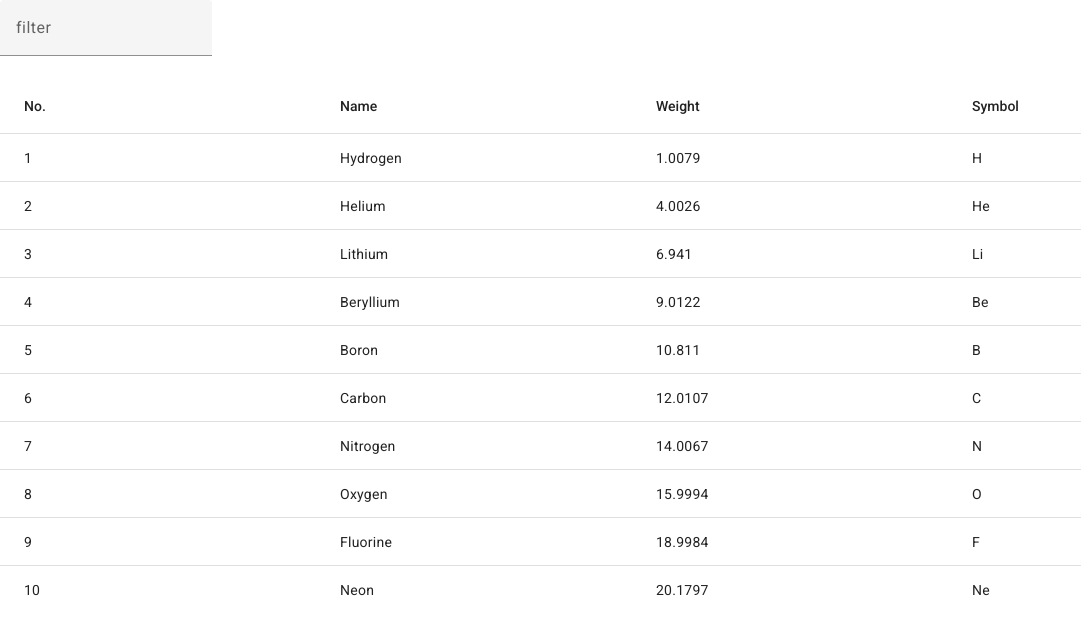
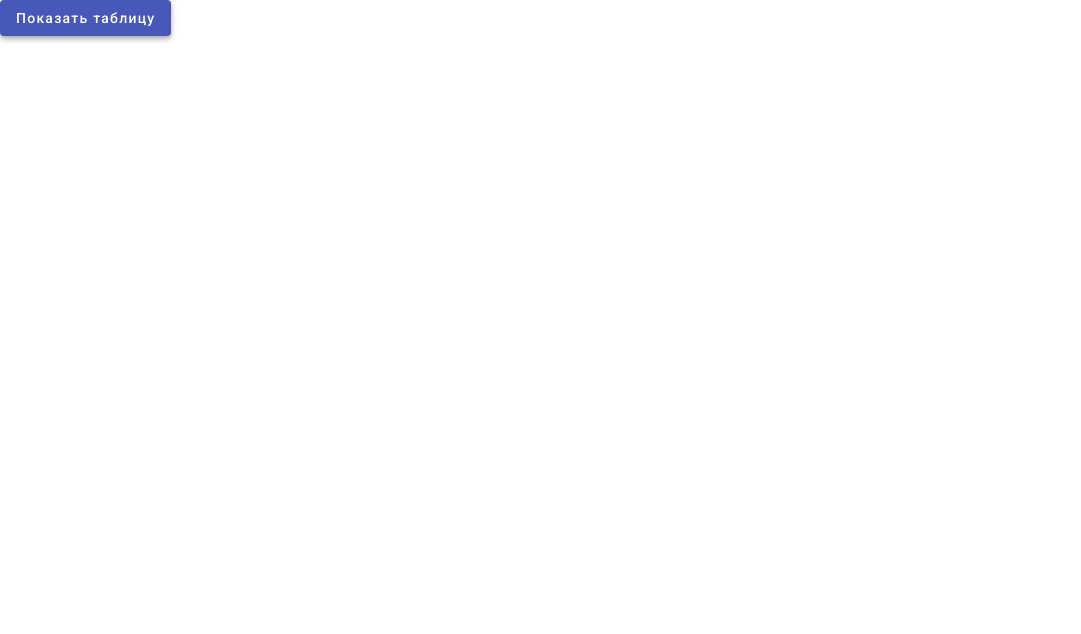
Before and after one commit to Angulator3000/wb-2, an Angular app in the folder WB-test2/: page / in a window 1280 px wide. Shown: the top 634 px of the page, without its empty margins (0-1081 px from the left). Built offline with nearby package versions, Linux system fonts and the light colour scheme.

Commit message:
Добавлена кнопка показать таблицу

```diff
--- /dev/null
+++ b/WB-test2/src/app/app-start-page/app-start-page.component.html
@@ -0,0 +1,3 @@
+<button color="primary" (click)="showTable()" mat-raised-button>Показать таблицу</button>
+
+  <app-app-table *ngIf="bolen"></app-app-table>
--- /dev/null
+++ b/WB-test2/src/app/app-start-page/app-start-page.component.ts
@@ -0,0 +1,18 @@
+import { Component } from '@angular/core';
+import { MatDialog } from '@angular/material/dialog';
+import { AppTableComponent } from '../app-table/app-table.component';
+
+@Component({
+  selector: 'app-app-start-page',
+  templateUrl: './app-start-page.component.html',
+  styleUrl: './app-start-page.component.scss'
+})
+export class AppStartPageComponent {
+  constructor(public dialog:MatDialog){
+
+  }
+  bolen:boolean = false;
+  showTable(){
+    this.dialog.open(AppTableComponent)
+  }
+}
--- a/WB-test2/src/app/app-table/app-table.component.html
+++ b/WB-test2/src/app/app-table/app-table.component.html
@@ -1,6 +1,9 @@
-<div >
+
+<div class="table">
+
 
   <mat-form-field>
+
     <input (keydown)="applyFilter($event)" matInput placeholder="filter" type="text">
   </mat-form-field>
 
--- a/WB-test2/src/app/app-table/app-table.component.ts
+++ b/WB-test2/src/app/app-table/app-table.component.ts
@@ -23,4 +23,6 @@ applyFilter(value:Event){
     this.dataSource.filter = targ.value.trim().toLowerCase();
   }
 }
+
+
 }
--- a/WB-test2/src/app/app.component.html
+++ b/WB-test2/src/app/app.component.html
@@ -1,3 +1 @@
-<app-app-table>
-
-</app-app-table>
+<app-app-start-page>
```
Also changed, not shown: WB-test2/src/app/app.module.ts (+8 -2 lines), WB-test2/src/app/app-start-page/app-start-page.component.scss (added).
